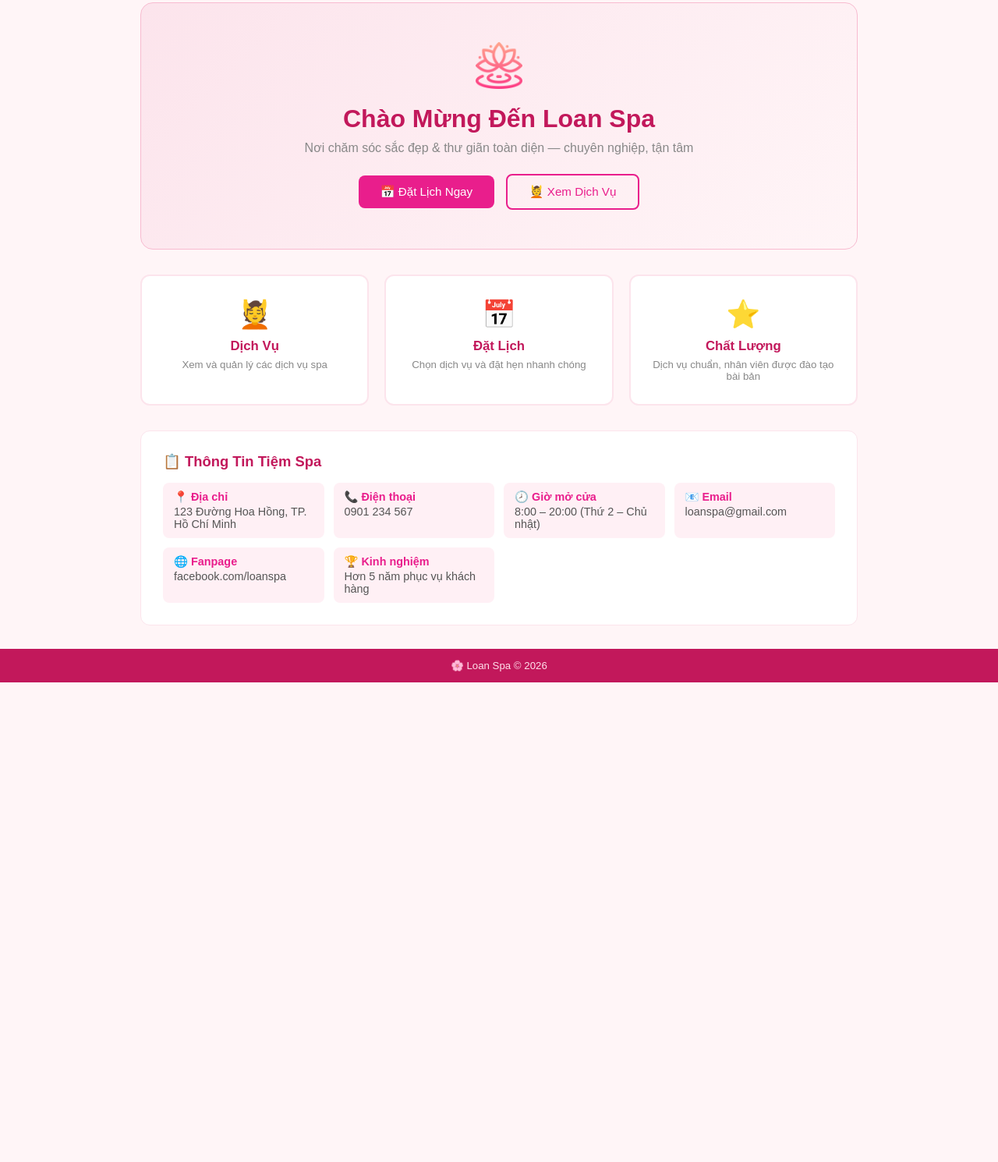
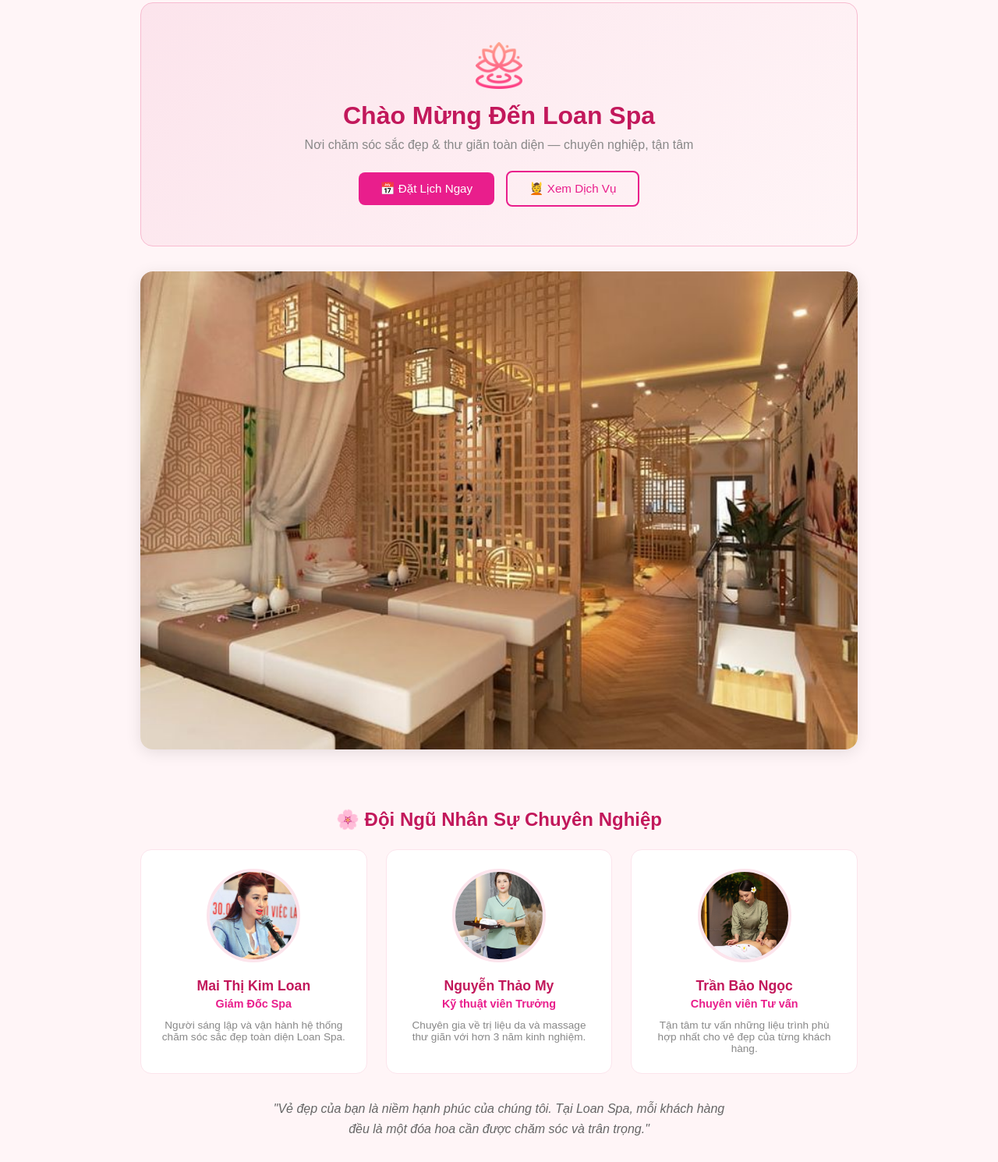
Before and after one commit to khachuynguyen0/NNPTUD_Nhom1_HK2A_2026, a website: page public/index.html in a window 1280 px wide. Shown: the part 121-1611 px from the top of the page at 78% size. Before the commit the page ends 996 px from the top, so only its background shows below. Drawn offline with Linux system fonts and the light colour scheme.

Commit message:
update: UI TrangChu

```diff
--- a/public/css/style.css
+++ b/public/css/style.css
@@ -140,44 +140,74 @@ body {
   background: #b71c1c;
 }
 
-/* ========== INFO CARDS ========== */
-.card-grid {
-  display: grid;
-  grid-template-columns: repeat(auto-fit, minmax(220px, 1fr));
-  gap: 20px;
+/* ========== SPA IMAGES & TEAM ========== */
+.spa-hero-img {
+  width: 100%;
+  border-radius: 16px;
+  margin-bottom: 32px;
+  box-shadow: 0 4px 20px rgba(0, 0, 0, 0.1);
 }
 
-.card {
-  background: white;
-  border-radius: 12px;
-  padding: 28px 20px;
+.team-section {
   text-align: center;
-  text-decoration: none;
-  color: #333;
-  border: 2px solid #fce4ec;
-  transition: border-color 0.2s, transform 0.2s, box-shadow 0.2s;
+  margin-top: 40px;
 }
 
-.card:hover {
-  border-color: #e91e8c;
-  transform: translateY(-4px);
-  box-shadow: 0 8px 20px rgba(233, 30, 140, 0.12);
+.team-section h2 {
+  color: #c2185b;
+  margin-bottom: 24px;
+  font-size: 1.5rem;
 }
 
-.card-icon {
-  font-size: 2.2rem;
-  margin-bottom: 10px;
+.team-grid {
+  display: grid;
+  grid-template-columns: repeat(auto-fit, minmax(280px, 1fr));
+  gap: 24px;
+  margin-bottom: 32px;
 }
 
-.card h2 {
-  font-size: 1.05rem;
-  color: #c2185b;
-  margin-bottom: 6px;
+.team-member {
+  background: white;
+  border-radius: 14px;
+  padding: 24px;
+  border: 1px solid #fce4ec;
+  transition: transform 0.2s;
 }
 
-.card p {
-  font-size: 0.83rem;
-  color: #888;
+.team-member:hover {
+  transform: translateY(-5px);
+  border-color: #e91e8c;
+}
+
+.team-member img {
+  width: 120px;
+  height: 120px;
+  border-radius: 50%;
+  object-fit: cover;
+  margin-bottom: 16px;
+  border: 4px solid #fce4ec;
+}
+
+.team-member h3 {
+  color: #c2185b;
+  font-size: 1.1rem;
+  margin-bottom: 4px;
+}
+
+.team-member p {
+  color: #e91e8c;
+  font-weight: bold;
+  font-size: 0.9rem;
+  margin-bottom: 12px;
+}
+
+.team-quote {
+  font-style: italic;
+  color: #666;
+  max-width: 600px;
+  margin: 0 auto;
+  font-size: 1rem;
+  line-height: 1.6;
 }
 
 /* ========== INFO SECTION (trang Home) ========== */
--- a/public/index.html
+++ b/public/index.html
@@ -36,26 +36,43 @@
       <a href="/pages/services.html" class="btn btn-outline">💆 Xem Dịch Vụ</a>
     </section>
 
-    <!-- Quick Links -->
-    <div class="card-grid">
-      <a href="/pages/services.html" class="card">
-        <div class="card-icon">💆</div>
-        <h2>Dịch Vụ</h2>
-        <p>Xem và quản lý các dịch vụ spa</p>
-      </a>
+    <!-- Spa Hero Image -->
+    <img src="/images/TiemSpa.jpg" alt="Không gian Loan Spa" class="spa-hero-img">
 
-      <a href="/pages/booking.html" class="card">
-        <div class="card-icon">📅</div>
-        <h2>Đặt Lịch</h2>
-        <p>Chọn dịch vụ và đặt hẹn nhanh chóng</p>
-      </a>
+    <!-- Team Section -->
+    <section class="team-section">
+      <h2>🌸 Đội Ngũ Nhân Sự Chuyên Nghiệp</h2>
 
-      <div class="card">
-        <div class="card-icon">⭐</div>
-        <h2>Chất Lượng</h2>
-        <p>Dịch vụ chuẩn, nhân viên được đào tạo bài bản</p>
+      <div class="team-grid">
+        <!-- Director -->
+        <div class="team-member">
+          <img src="/images/team/MaiThiKimLoan.jpg" alt="Mai Thị Kim Loan">
+          <h3>Mai Thị Kim Loan</h3>
+          <p>Giám Đốc Spa</p>
+          <div style="font-size:0.85rem;color:#888">Người sáng lập và vận hành hệ thống chăm sóc sắc đẹp toàn diện Loan Spa.</div>
+        </div>
+
+        <!-- Staff 1 -->
+        <div class="team-member">
+          <img src="/images/team/NhanVien1.jpg" alt="Nhân viên chuyên môn">
+          <h3>Nguyễn Thảo My</h3>
+          <p>Kỹ thuật viên Trưởng</p>
+          <div style="font-size:0.85rem;color:#888">Chuyên gia về trị liệu da và massage thư giãn với hơn 3 năm kinh nghiệm.</div>
+        </div>
+
+        <!-- Staff 2 -->
+        <div class="team-member">
+          <img src="/images/team/NhanVien2.jpg" alt="Nhân viên tư vấn">
+          <h3>Trần Bảo Ngọc</h3>
+          <p>Chuyên viên Tư vấn</p>
+          <div style="font-size:0.85rem;color:#888">Tận tâm tư vấn những liệu trình phù hợp nhất cho vẻ đẹp của từng khách hàng.</div>
+        </div>
       </div>
-    </div>
+
+      <p class="team-quote">
+        "Vẻ đẹp của bạn là niềm hạnh phúc của chúng tôi. Tại Loan Spa, mỗi khách hàng đều là một đóa hoa cần được chăm sóc và trân trọng."
+      </p>
+    </section>
 
     <!-- Gioi thieu doanh nghiep -->
     <div class="info-section">
```
Also changed, not shown: public/images/TiemSpa.jpg (added), public/images/team/MaiThiKimLoan.jpg (added), public/images/team/NhanVien1.jpg (added), public/images/team/NhanVien2.jpg (added).
